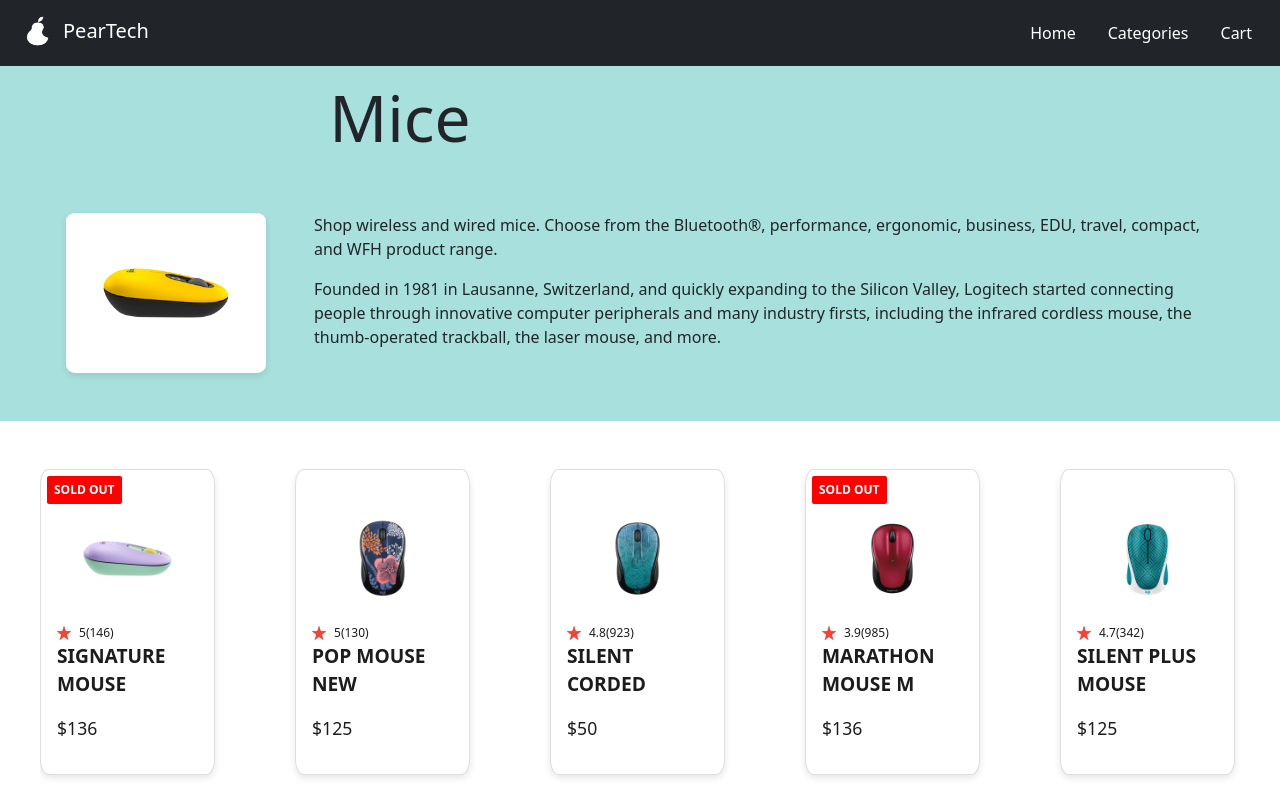
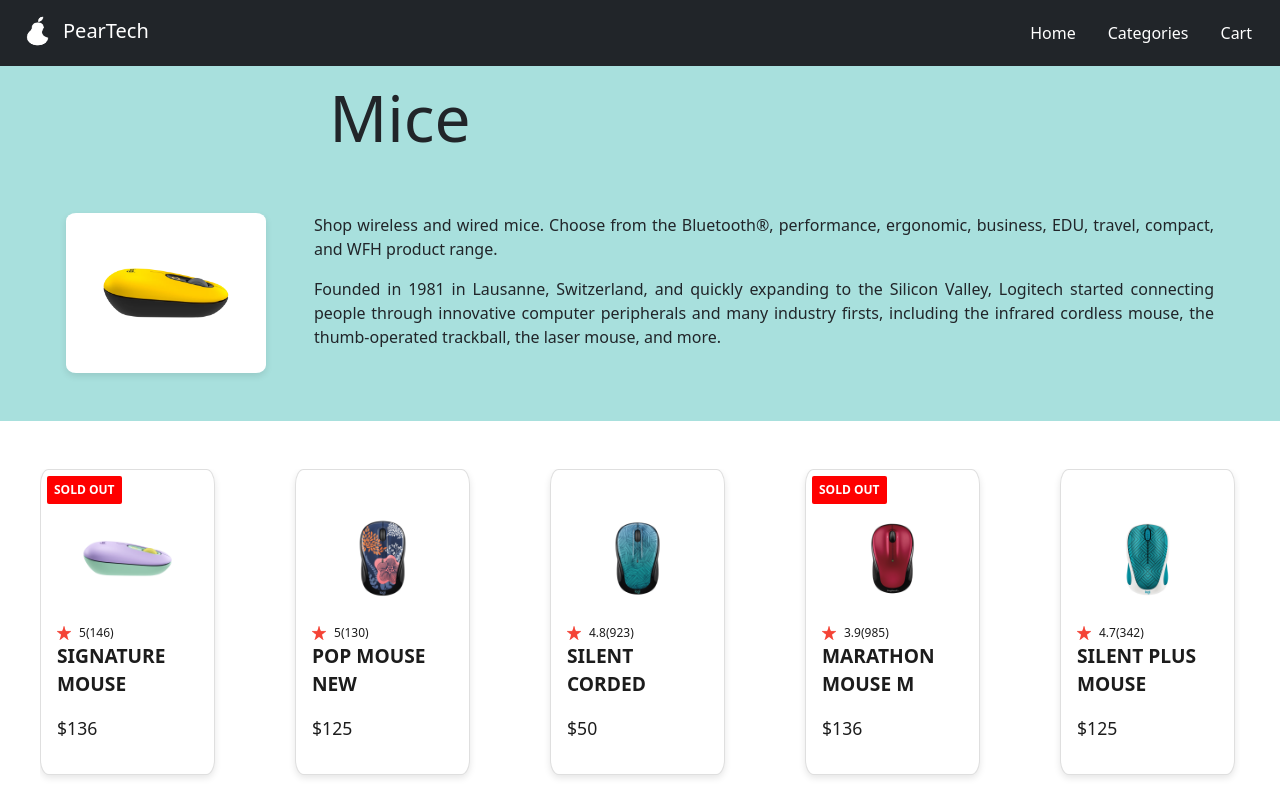
Before and after one commit to ligarunge/hackathon-3, a React (Create React App) app: page /category in a window 1280 px wide. Shown: the top 800 px of the page. Built offline with nearby package versions, Linux system fonts and the light colour scheme.

Commit message:
text align

```diff
--- a/src/Components/ProductCardTop.js
+++ b/src/Components/ProductCardTop.js
@@ -20,7 +20,7 @@
 
             <div className="category-top mt-5 pb-5">
                 <img src="/images/product_images/mouse1-img-3.png" alt="mouse" className="category-image-left"/>
-                <div className="category-text ms-5">
+                <div className="category-text ms-5" style={{textAlign: 'justify'}}>
                     <p>Shop wireless and wired mice. Choose from the Bluetooth®, performance, ergonomic, business, EDU, travel, compact, and WFH product range. </p>
                     <p>Founded in 1981 in Lausanne, Switzerland, and quickly expanding to the Silicon Valley, Logitech started connecting people through innovative computer peripherals and many industry firsts, including the infrared cordless mouse, the thumb-operated trackball, the laser mouse, and more.</p>
                 </div>
```
